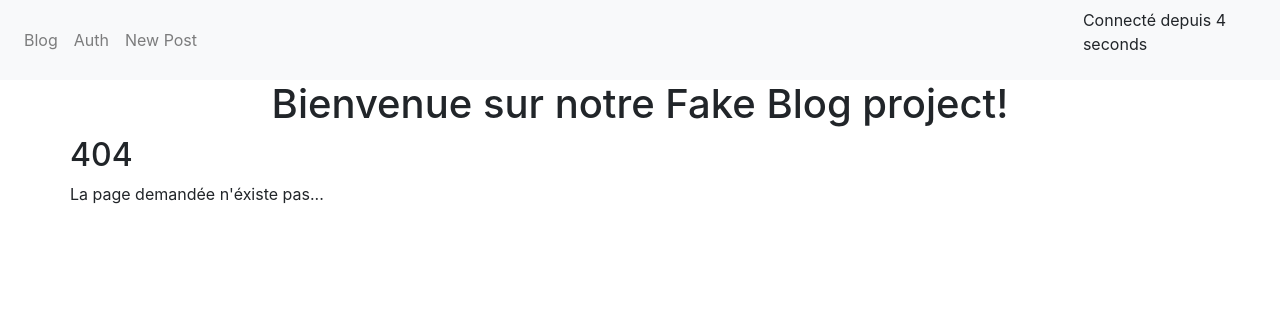
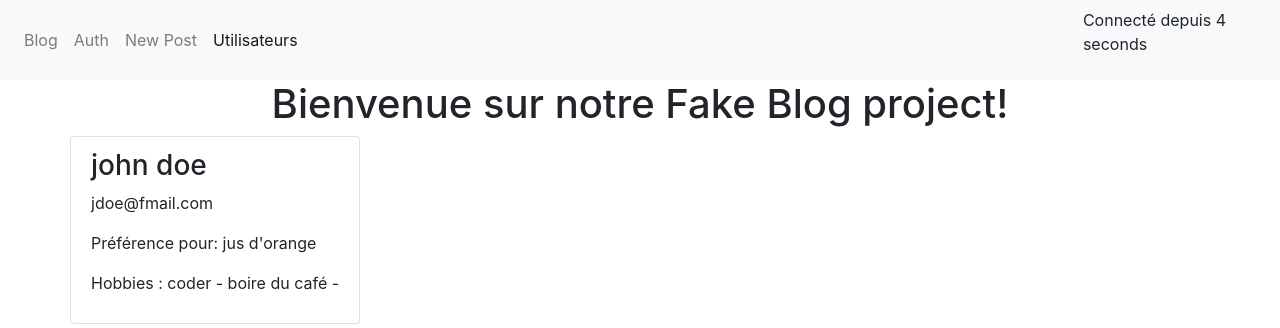
Before and after one commit to gbesset/lab-oc-project-blog, an Angular app: page /users in a window 1280 px wide. Before the commit this address led to /not-found. Shown: the top 328 px of the page. Built offline with nearby package versions, Linux system fonts and the light colour scheme.

Commit message:
Mise en place nouveau service User pour form reactive

```diff
--- a/src/app/app.component.html
+++ b/src/app/app.component.html
@@ -5,6 +5,7 @@
 			<li routerLinkActive="active" ><a class="nav-link" routerLink="/posts">Blog</a></li>
 			<li routerLinkActive="active" ><a class="nav-link" routerLink="/auth">Auth</a></li>
 			<li routerLinkActive="active" ><a class="nav-link" routerLink="/new">New Post</a></li>
+			<li routerLinkActive="active" ><a class="nav-link" routerLink="/users">Utilisateurs</a></li>
 		</ul>
 	</div>
 	<div class="navbar-right">
--- /dev/null
+++ b/src/app/services/user.service.ts
@@ -0,0 +1,33 @@
+import { Injectable } from '@angular/core';
+import { User } from '../model/User.model';
+import { Subject } from 'rxjs/Subject';
+
+@Injectable()
+export class UserService {
+
+  private users: User[] = [
+     {
+       firstName:'john',
+       lastName: 'doe',
+       email: 'jdoe@fmail.com',
+       drinkPreference: 'jus d\'orange',
+       hobbies: ['coder', 'boire du café']
+    }
+  ];
+  userSubject = new Subject<User[]>();		//Patern SUbject qui emet des array de type User
+
+  constructor() { }
+
+  emitUsers(){
+    //appele la methode next sur userSubject
+  	//emet une copie de l'array user
+    this.userSubject.next(this.users.slice());
+  }
+
+  addUser(user:User){
+  	this.users.push(user);
+  	this.emitUsers();				//fait emetre le subject
+  }
+
+
+}
--- /dev/null
+++ b/src/app/user-list/user-list.component.html
@@ -0,0 +1,11 @@
+<ul class="list-group">
+	<li class="list-group-item" *ngFor="let user of users">
+		<h3>{{ user.firstName }} {{ user.lastName }}</h3>
+		<p>{{ user.email}}</p>
+		<p>Préférence pour: {{user.drinkPreference}}</p>
+		<p *ngIf="user.hobbies && user.hobbies.length > 0">
+			Hobbies :
+			<span *ngFor="let h of user.hobbies">{{h}} - </span>
+		</p>
+	</li>
+</ul>
--- /dev/null
+++ b/src/app/user-list/user-list.component.ts
@@ -0,0 +1,35 @@
+import { Component, OnInit, OnDestroy } from '@angular/core';
+
+import { Subscription } from 'rxjs/Subscription';
+import { User } from '../model/User.model';
+import { UserService } from '../services/user.service';
+
+@Component({
+  selector: 'app-user-list',
+  templateUrl: './user-list.component.html',
+  styleUrls: ['./user-list.component.css']
+})
+export class UserListComponent implements OnInit, OnDestroy {
+
+  users: User[];
+  userSubscription: Subscription;
+
+  constructor(private _userService:UserService) { }
+
+
+	//dès que le component est crée, il va se souscrire au subject et le fera emetre
+  ngOnInit() {
+  	//souscrire au subject dans le service qui va emetre un array de type user      (créer la souscription)
+  	this.userSubscription = this._userService.userSubject.subscribe(
+  			(users:User[]) => {
+  				this.users = users;
+  			}
+  		);
+  	this._userService.emitUsers();
+  }
+
+
+	ngOnDestroy(){
+		this.userSubscription.unsubscribe();
+	}
+}
```
Also changed, not shown: src/app/app.module.ts (+9 -3 lines), src/app/model/User.model.ts (added, +13 -0 lines), src/app/user-list/user-list.component.css (added), 2 other files (tests, documents, lock files or other folders).
